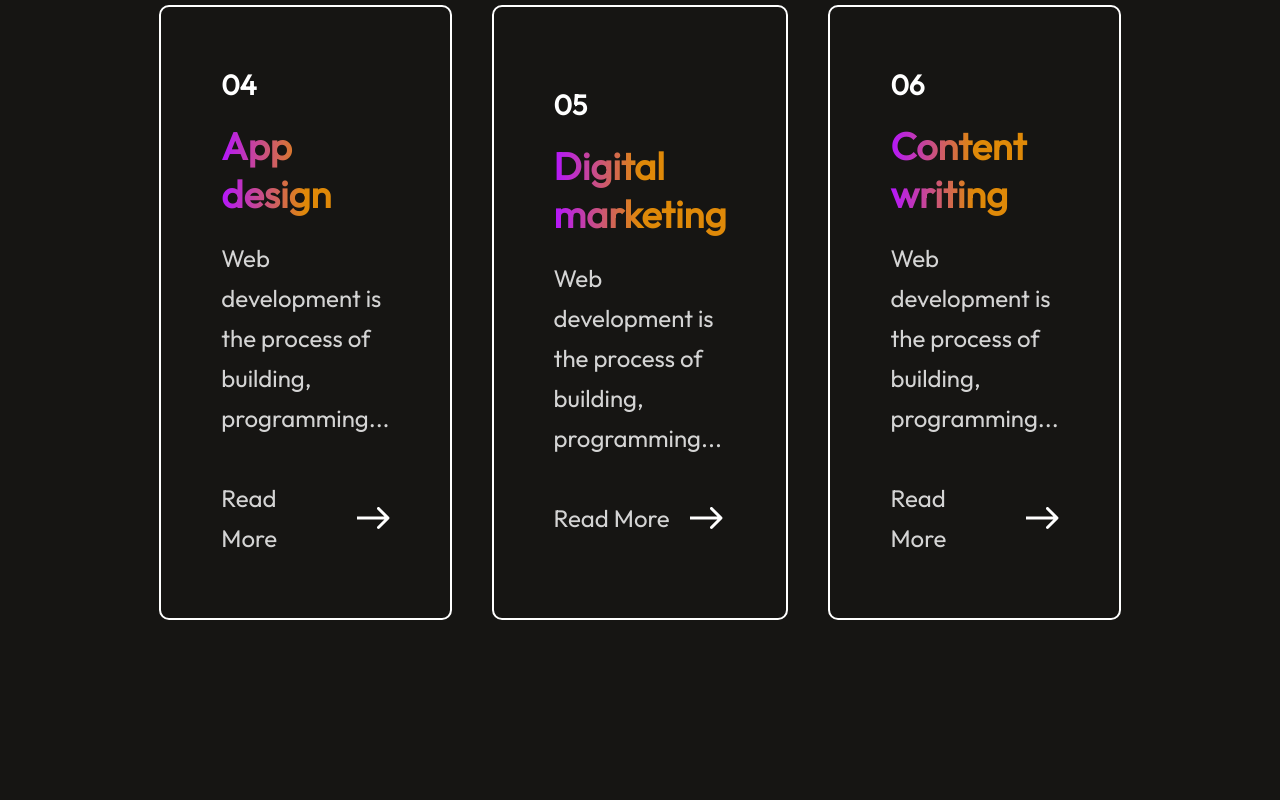
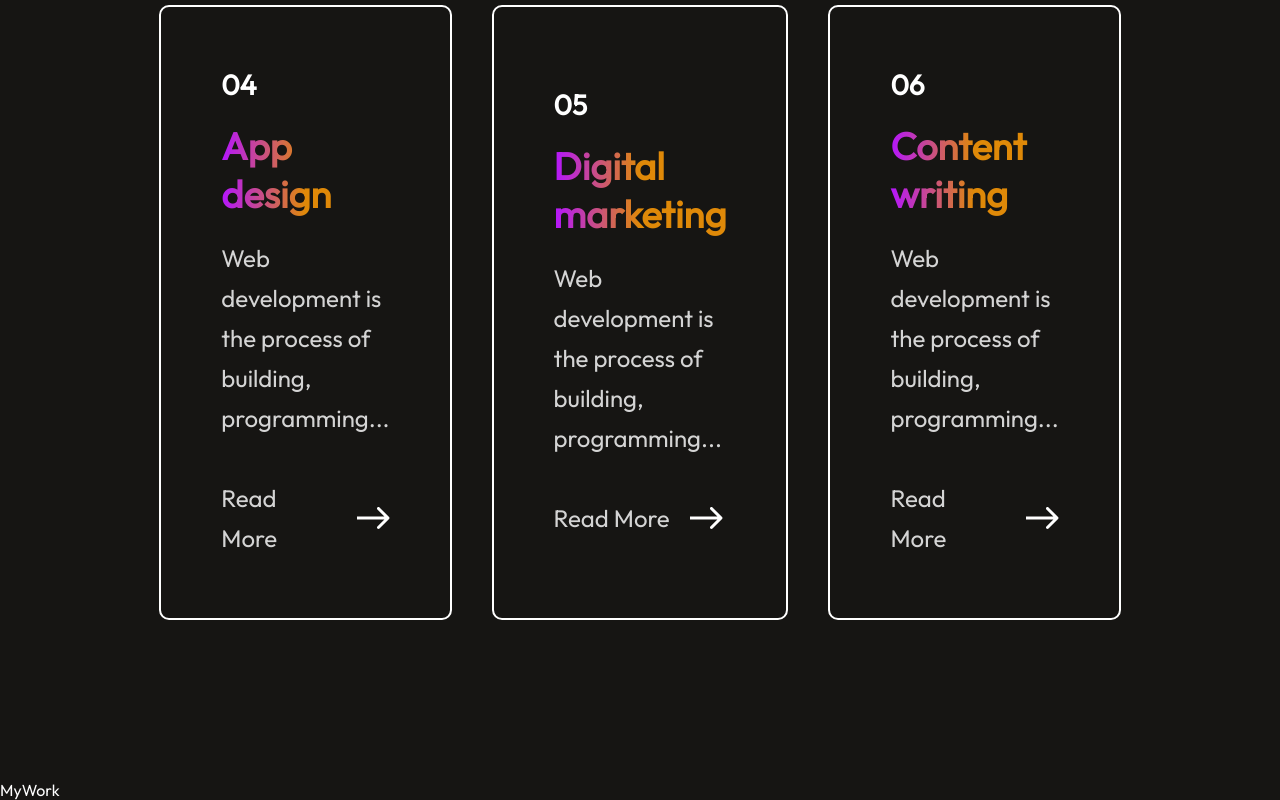
Before and after one commit to KipletingEdwin/kipleting-edwin-portfolio, a React (Vite) app: page / in a window 1280 px wide. Shown: the part 3513-4313 px from the top of the page. Before the commit the page ends 4213 px from the top, so only its background shows below. Built offline with nearby package versions, Linux system fonts and the light colour scheme.

Commit message:
add a new component called MyWork

```diff
--- a/src/App.jsx
+++ b/src/App.jsx
@@ -3,6 +3,7 @@ import Navbar from './Components/Navbar/Navbar'
 import Hero from './Components/Hero/Hero'
 import About from './Components/About/About'
 import Services from './Components/Services/Services'
+import MyWork from './Components/MyWork/MyWork'
 
 
 const App = () => {
@@ -12,6 +13,7 @@ const App = () => {
       <Hero />
       <About />
       <Services />
+      <MyWork />
 
     </div>
   )
--- /dev/null
+++ b/src/Components/MyWork/MyWork.jsx
@@ -0,0 +1,10 @@
+import React from 'react'
+import './MyWork.css'
+
+const MyWork = () => {
+  return (
+    <div>MyWork</div>
+  )
+}
+
+export default MyWork
```
Also changed, not shown: src/Components/MyWork/MyWork.css (added).
